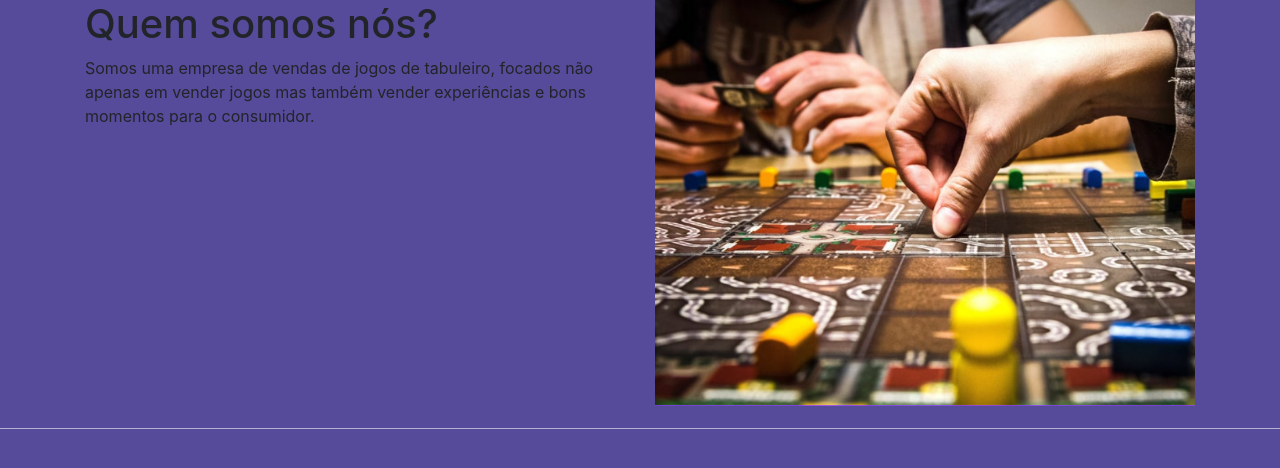
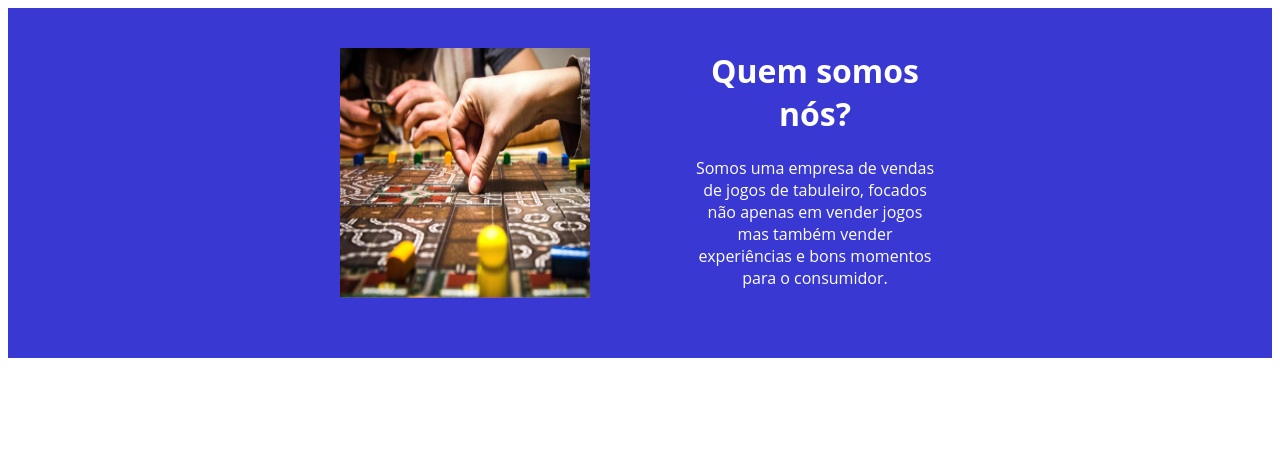
Before and after one commit to GoodSir6/trab3tridevweb, a plain HTML site: page index.html in a window 1280 px wide. Drawn offline with nearby package versions, Linux system fonts and the light colour scheme.

Commit message:
finalizei

```diff
--- a/index.html
+++ b/index.html
@@ -1,22 +1,44 @@
 <!DOCTYPE html>
 <html lang="pt">
+
 <head>
     <meta charset="UTF-8">
     <meta name="viewport" content="width=device-width, initial-scale=1.0">
     <title>Quem somos nós?</title>
-    <link rel="stylesheet" href="https://stackpath.bootstrapcdn.com/bootstrap/4.5.0/css/bootstrap.min.css">
+    <style>
+        @import url('https://fonts.googleapis.com/css2?family=Roboto:wght@100&display=swap');
+        div.container {
+            display: flex;
+            background-color: #3938D3;
+            text-align: center;
+            justify-content: center;
+            height: 350px;
+            gap: 100px;
+        } #imagem, #textos {
+            width: 250px;
+            height: 250px;
+            margin-top: 20px;
+        } #textos {
+            color: white;
+            font-family: 'Open Sans', sans-serif;
+        }
+    </style>
 </head>
-<body style="background-image: url(Imagens/Captura\ de\ tela\ de\ 2023-11-29\ 14-58-10.png);">
-    <div class="container">
-        <div class="row">
-            <div class="col-md-6">
-                <h1>Quem somos nós?</h1>
-                <p>Somos uma empresa de vendas de jogos de tabuleiro, focados não apenas em vender jogos mas também vender experiências e bons momentos para o consumidor.</p>
+
+<body>
+    <main>
+        <div class="container">
+            <div id="imagem">
+                <img id="imagem" src="Imagens/Captura de tela de 2023-11-29 14-50-33.png" alt="Descrição da imagem">
             </div>
-            <div class="col-md-6">
-                <img src="Imagens/Captura de tela de 2023-11-29 14-50-33.png" alt="Descrição da imagem" class="img-fluid">
+            <div id="textos">
+                <h1 id="texto1">Quem somos nós?</h1>
+                <p id="prgrafo1">Somos uma empresa de vendas de jogos de tabuleiro, focados não apenas em vender jogos mas também
+                    vender
+                    experiências e bons momentos para o consumidor.</p>
             </div>
         </div>
-    </div>
+    </main>
 </body>
+
 </html>
```
Also changed, not shown: teste.html (added, +74 -0 lines).
